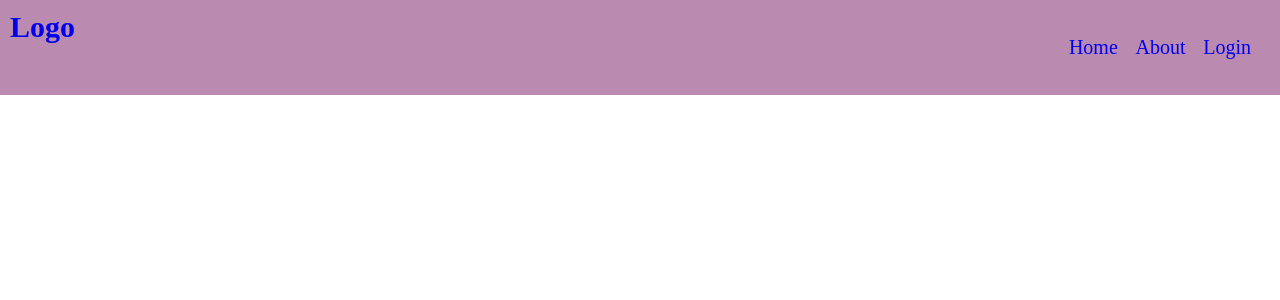
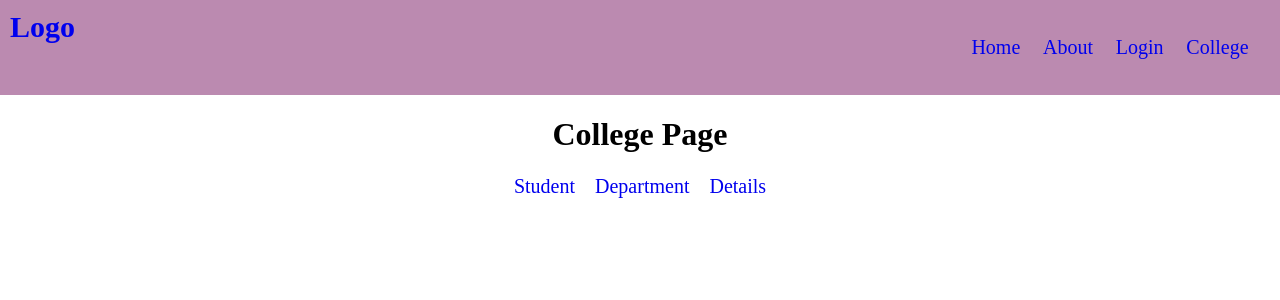
Before and after one commit to Sumit1164/React.js_Learning, a React (Vite) app: page /college in a window 1280 px wide. Shown: the top 300 px of the page. Built offline with nearby package versions, Linux system fonts and the light colour scheme.

Commit message:
create an navbar using "Nested Navigation With React Router"

```diff
--- a/src/AppRoute.jsx
+++ b/src/AppRoute.jsx
@@ -1,16 +1,31 @@
-import { Route, Routes } from 'react-router'
+import { Navigate, Route, Routes } from 'react-router'
 import HomePage from './HomPage';
 import AboutPage from './AboutPage';
 import LoginPage from './LoginPage';
 import NavBar from './NavBar';
+import PageNotFound from './PageNotFound';
+import CollegeNavBar from './CollegeNavBar';
+import CollegeStudent from './CollegeStudent';
+import CollegeDepartment from './CollegeDepartment';
+import CollegeDetails from './CollegeDetails';
 const AppRoute = () => {
   return (
-      <>
-        <NavBar />
+    <>
+      <NavBar />
       <Routes>
         <Route path="/" element={<HomePage />} />
         <Route path="/about" element={<AboutPage />} />
         <Route path="/login" element={<LoginPage />} />
+        <Route path="/college" element={<CollegeNavBar />}>
+          <Route path="student" element={<CollegeStudent />} />
+          <Route path="department" element={<CollegeDepartment />} />
+          <Route path="details" element={<CollegeDetails />} />
+        </Route>
+
+        {/* Always Page not found declear at the end  */}
+        {/* <Route path='/*' element={<PageNotFound />} /> */}
+
+        <Route path="/*" element={<Navigate to="/login" />} />
       </Routes>
     </>
   );
--- /dev/null
+++ b/src/CollegeDepartment.jsx
@@ -0,0 +1,7 @@
+export default function CollegeDepartment() {
+  return (
+    <div>
+      <h1>College Department Page </h1>
+    </div>
+  );
+}
--- /dev/null
+++ b/src/CollegeDetails.jsx
@@ -0,0 +1,7 @@
+export default function CollegeDetails() {
+  return (
+    <div>
+      <h1>College Details Page</h1>
+    </div>
+  );
+}
--- /dev/null
+++ b/src/CollegeNavBar.jsx
@@ -0,0 +1,13 @@
+import { NavLink, Outlet } from "react-router";
+
+export default function CollegeNavBar() {
+  return (
+    <div className="college" style={{ textAlign: "center" }}>
+      <h1>College Page </h1>
+      <NavLink className='link' to="student">Student</NavLink>
+      <NavLink className='link' to="department">Department</NavLink>
+       <NavLink className='link' to="details">Details</NavLink>
+       <Outlet />
+    </div>
+  );
+}
--- /dev/null
+++ b/src/CollegeStudent.jsx
@@ -0,0 +1,7 @@
+export default function CollegeStudent() {
+  return (
+    <div>
+      <h1>College Student Page </h1>
+    </div>
+  );
+}
--- a/src/LoginPage.jsx
+++ b/src/LoginPage.jsx
@@ -1,11 +1,12 @@
 export default function LoginPage() {
     return (
-        <>
+        <div style={{textAlign:'center'}}>
             <form action="">
-                <input type="text" name="" id="" placeholder="Enter your name" /><br />
-                <input type="password" placeholder="Enter your password" /><br />
+                <h1>Login Here</h1>
+                <input type="text" name="" id="" placeholder="Enter your name" /><br /><br />
+                <input type="password" placeholder="Enter your password" /><br /><br />
                 <button>Submit</button>
             </form>
-        </>
+        </div>
     )
 }
--- a/src/NavBar.jsx
+++ b/src/NavBar.jsx
@@ -25,6 +25,11 @@ export default function NavBar() {
               Login
             </Link>
           </li>
+          <li>
+            <Link className="link" to="/college">
+              College
+            </Link>
+          </li>
         </ul>
       </div>
     </div>
--- /dev/null
+++ b/src/PageNotFound.jsx
@@ -0,0 +1,17 @@
+import { Link } from "react-router";
+import HomePage from "./HomPage";
+
+export default function PageNotFound() {
+    return (
+      <div style={{ textAlign: "center" }}>
+        <h1>Page Not Found</h1>
+        <div>
+          <Link to={"/"}>Go to Home page</Link>
+        </div> <br />
+        <img
+          src="https://www.wpoven.com/blog/wp-content/uploads/2022/09/error-404-not-found.png"
+          alt=""
+        />
+      </div>
+    );
+}
--- a/src/header.css
+++ b/src/header.css
@@ -15,7 +15,7 @@ body{
     justify-content: space-around;
     padding: 10px;
     list-style: none;
-    width: 200px;
+    width: 300px;
 }
 /* .header ul li{
     padding: 10px;
@@ -27,3 +27,11 @@ body{
     text-decoration: none;
     font-size: 20px;
 }
+
+.college .link{
+    text-transform: capitalize;
+    text-decoration: none;
+    font-size: 20px;
+    margin: 10px;
+    /* justify-content: space-between; */
+}
```
